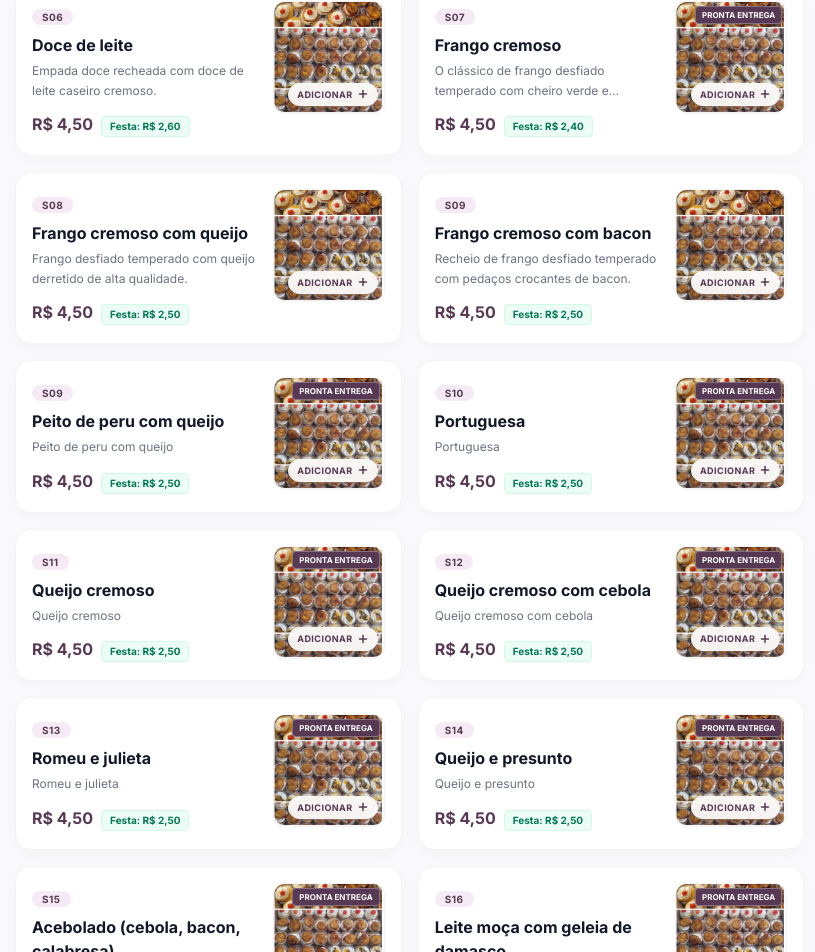
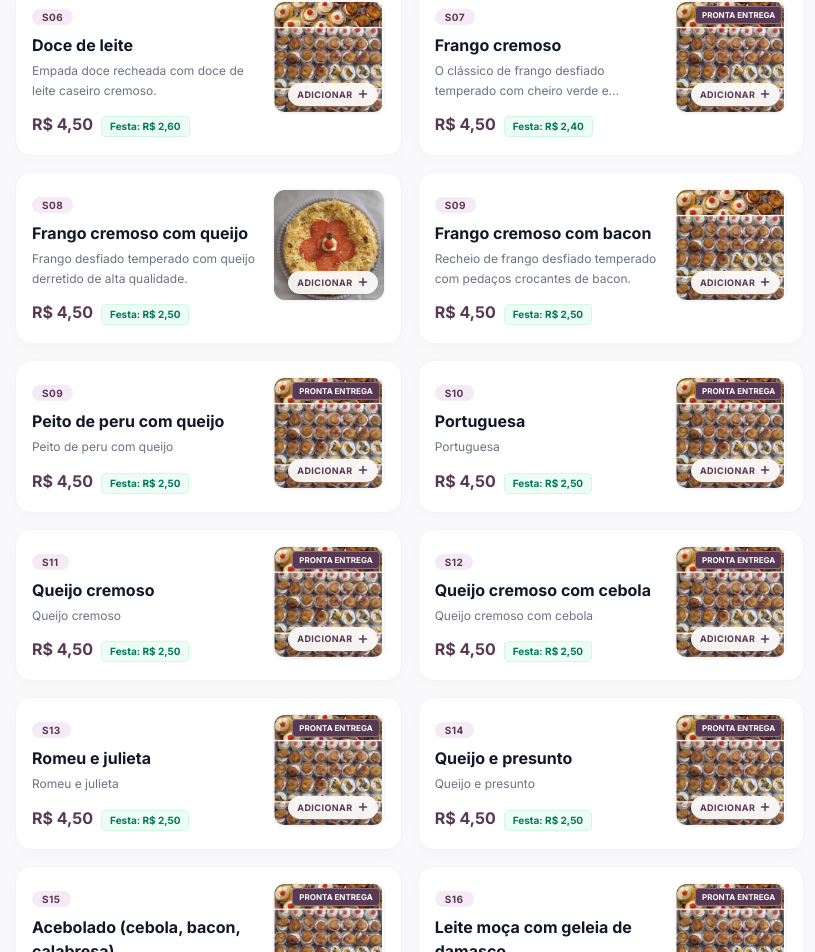
Before and after one commit to cristianealvesfr-hash/Lelis-Empada, a React (Vite) app: page / in a window 1280 px wide. Shown: the part 1117-2069 px from the top of the page, without its empty margins (17-832 px from the left). Built offline with nearby package versions, Linux system fonts and the light colour scheme; a web font is replaced by a local one.

Commit message:
feat: atualiza foto do sabor frango com queijo

```diff
--- a/src/data.ts
+++ b/src/data.ts
@@ -159,7 +159,7 @@ export const PRODUCTS: Product[] = [
     description: 'Frango desfiado temperado com queijo derretido de alta qualidade.',
     priceNormal: 4.50,
     priceFesta: 2.50,
-    imageUrl: '/empadas_real.jpg',
+    imageUrl: '/frango com queijo.jpeg',
     isAvailableNow: false
   },
   {
@@ -914,7 +914,7 @@ export const PRODUCTS: Product[] = [
     pricePequena: 60.00,
     priceMedia: 85.00,
     priceGrande: 125.00,
-    imageUrl: '/quiche.jpg',
+    imageUrl: '/frango com queijo.jpeg',
     isAvailableNow: true
   },
   {
@@ -2176,7 +2176,7 @@ export const PRODUCTS: Product[] = [
     description: 'Tamanho: 22x09 cm | Serve aprox. 16 fatias.',
     priceNormal: 195.00,
     priceFesta: 0,
-    imageUrl: '/torta_salgada_oficial.jpeg',
+    imageUrl: '/frango com queijo.jpeg',
     isAvailableNow: false
   },
   {
```
Also changed, not shown: public/Portuguesa.jpeg (added).
